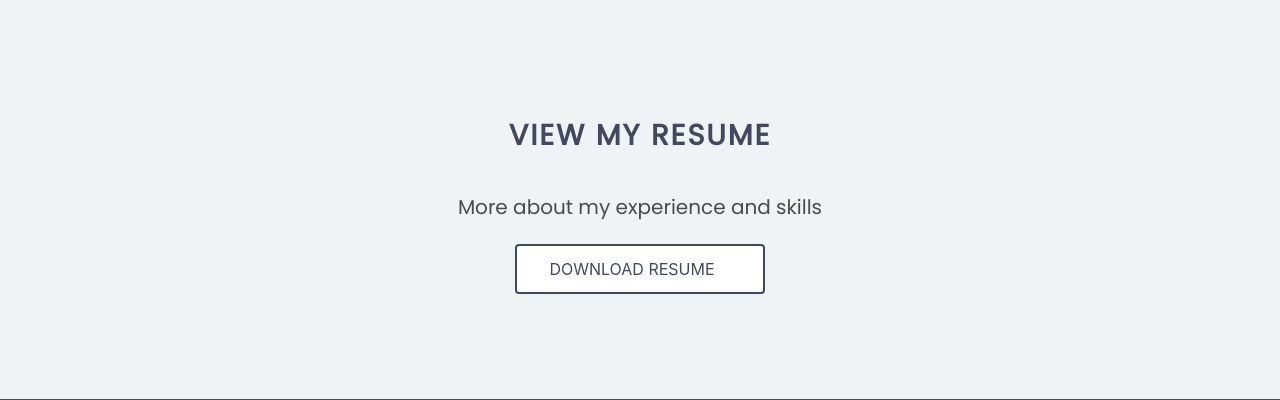
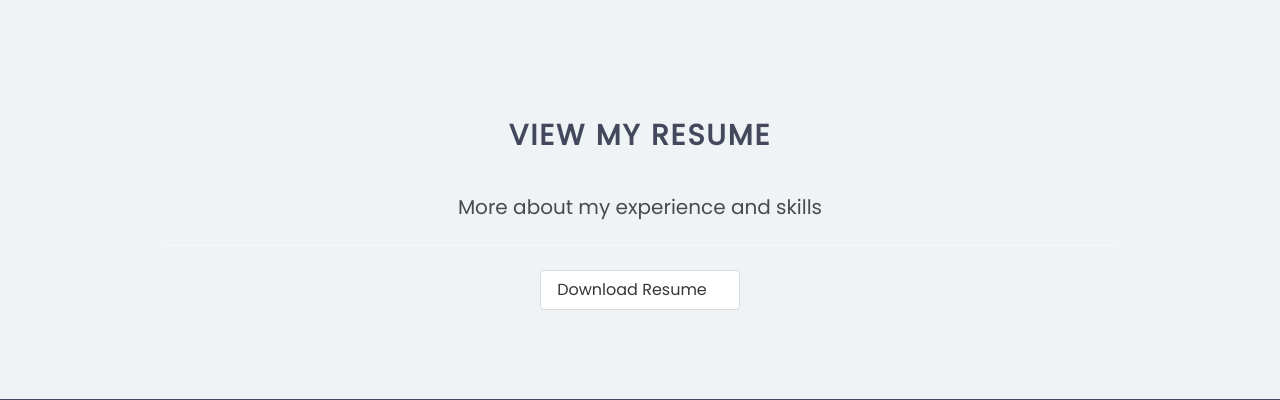
Before and after one commit to SeyiAyo/my-Portfolio, a Django app: page / in a window 1280 px wide. Shown: the part 1527-1927 px from the top of the page. Run offline with Django 5.2, Linux system fonts and the light colour scheme; data that the repository does not hold is empty; some libraries are stand-ins or nearby versions.

Commit message:
resume download function

```diff
--- a/myportfolio/urls.py
+++ b/myportfolio/urls.py
@@ -7,6 +7,7 @@ from django.conf.urls.static import static
 urlpatterns = [
     path('', views.index, name='index'),
     path('contact/submit/', views.contact, name='contact'),
+    path('download_resume/', views.download_resume, name='download_resume'),
 ] + static(settings.MEDIA_URL, document_root=settings.MEDIA_ROOT)
 
 urlpatterns += static(settings.STATIC_URL, document_root=settings.STATIC_ROOT)
--- a/myportfolio/views.py
+++ b/myportfolio/views.py
@@ -1,8 +1,9 @@
-from django.shortcuts import render
-from .models import about, project
+from django.shortcuts import render, get_object_or_404
+from .models import about, project, resume
 from django.core.mail import send_mail
 from django.conf import settings
 from .forms import ContactForm
+from django.http import FileResponse, Http404
 
 
 
@@ -34,3 +35,14 @@ def contact(request):
     else:
         form = ContactForm()
     return render(request, 'contact.html', {'form': form})
+
+
+def download_resume(request):
+    # Assuming there's only one resume in the database
+    try:
+        # Retrieve the first (and presumably only) resume
+        resume_obj = resume.objects.first()
+        # Open the file associated with the resume and return it as a FileResponse
+        return FileResponse(open(resume_obj.file.path, 'rb'), as_attachment=True)
+    except (resume.DoesNotExist, FileNotFoundError, AttributeError):
+        raise Http404("File does not exist")
--- a/templates/showcase.html
+++ b/templates/showcase.html
@@ -206,11 +206,10 @@
               <h2 class="subtitle">
                 More about my experience and skills
               </h2>
-              <form action="{{ resume.file }}">
-                <button class="button">
-                  Download Resume&emsp;<i class="fad fa-download fa-lg"></i>
-                </button>
-              </form>
+              <hr>
+              <a href="{% url 'download_resume' %}" class="button">
+                Download Resume&emsp;<i class="fad fa-download fa-lg"></i>
+              </a>
             </div>
           </div>
         </div>
```
